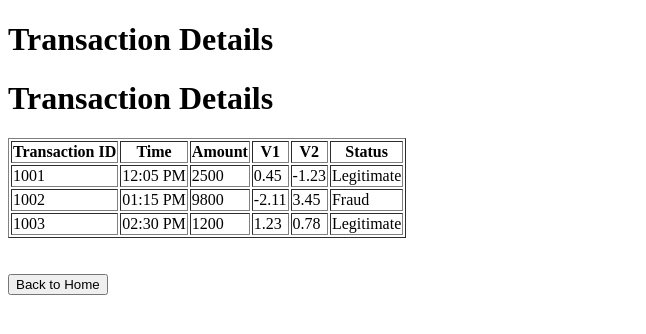
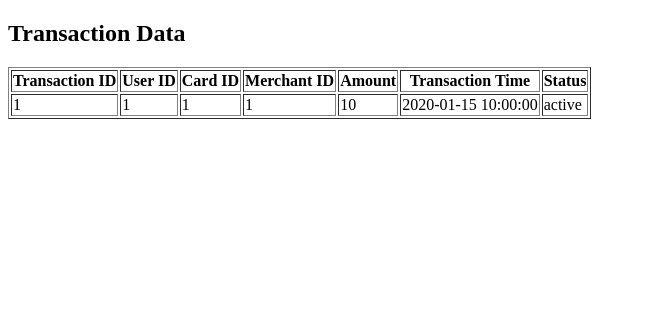
Before and after one commit to senthilVyTCDC/CEG-Ariyalur-Batch1, a Flask app: template CreditCardFraud/templates/transaction.html in a window 1280 px wide. Shown: the top 334 px of the page, without its empty margins (0-646 px from the left). Run offline with Flask 3, Linux system fonts and the light colour scheme; the template is opened without the code that fills it: most values are stand-ins (such as "Sample title", 1, 10 or a date in 2020).

Commit message:
transaction table connected

```diff
--- a/CreditCardFraud/App.py
+++ b/CreditCardFraud/App.py
@@ -1,16 +1,30 @@
 from flask import Flask, render_template
+import mysql.connector
 
 app = Flask(__name__)
 
 
+db = mysql.connector.connect(
+    host="localhost",
+    user="root",
+    password="rajesh",
+    database="creditcardfraud",
+    port=3306
+)
+
+cursor = db.cursor(dictionary=True)
+
 
 @app.route('/')
 def Home():
-    return render_template('card.html')
+    return render_template('index.html')
 
 @app.route('/transaction')
 def transaction():
-    return render_template('transaction.html')
+    cursor.execute("SELECT * FROM transaction_")
+    data = cursor.fetchall()
+
+    return render_template("transaction.html", records=data)
 
 if __name__ == '__main__':
     app.run(debug=True)
--- a/CreditCardFraud/templates/transaction.html
+++ b/CreditCardFraud/templates/transaction.html
@@ -1,59 +1,37 @@
 <!DOCTYPE html>
 <html>
 <head>
-    <title>Document</title>
+    <title>Transaction Table</title>
 </head>
 <body>
-    <h1>Transaction Details</h1>
-    <body>
 
-    <h1>Transaction Details</h1>
+<h2>Transaction Data</h2>
 
 <table border="1">
+
 <tr>
     <th>Transaction ID</th>
-            <th>Time</th>
+    <th>User ID</th>
+    <th>Card ID</th>
+    <th>Merchant ID</th>
     <th>Amount</th>
-            <th>V1</th>
-            <th>V2</th>
+    <th>Transaction Time</th>
     <th>Status</th>
 </tr>
 
+{% for row in records %}
 <tr>
-            <td>1001</td>
-            <td>12:05 PM</td>
-            <td>2500</td>
-            <td>0.45</td>
-            <td>-1.23</td>
-            <td>Legitimate</td>
+    <td>{{ row.transaction_id }}</td>
+    <td>{{ row.user_id }}</td>
+    <td>{{ row.card_id }}</td>
+    <td>{{ row.merchant_id }}</td>
+    <td>{{ row.amount }}</td>
+    <td>{{ row.transaction_time }}</td>
+    <td>{{ row.status }}</td>
 </tr>
-
-        <tr>
-            <td>1002</td>
-            <td>01:15 PM</td>
-            <td>9800</td>
-            <td>-2.11</td>
-            <td>3.45</td>
-            <td>Fraud</td>
-        </tr>
-
-        <tr>
-            <td>1003</td>
-            <td>02:30 PM</td>
-            <td>1200</td>
-            <td>1.23</td>
-            <td>0.78</td>
-            <td>Legitimate</td>
-        </tr>
+{% endfor %}
 
 </table>
 
-    <br><br>
-
-    <a href="/">
-        <button>Back to Home</button>
-    </a>
-
-</body>
 </body>
 </html>
```
Lines whose indentation alone changed are shown as unchanged.
